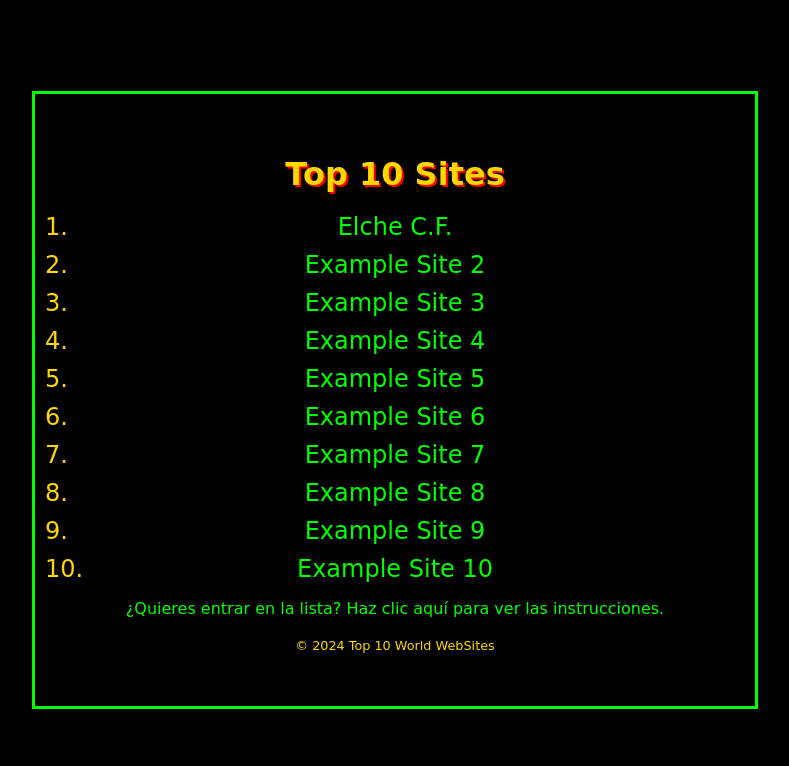
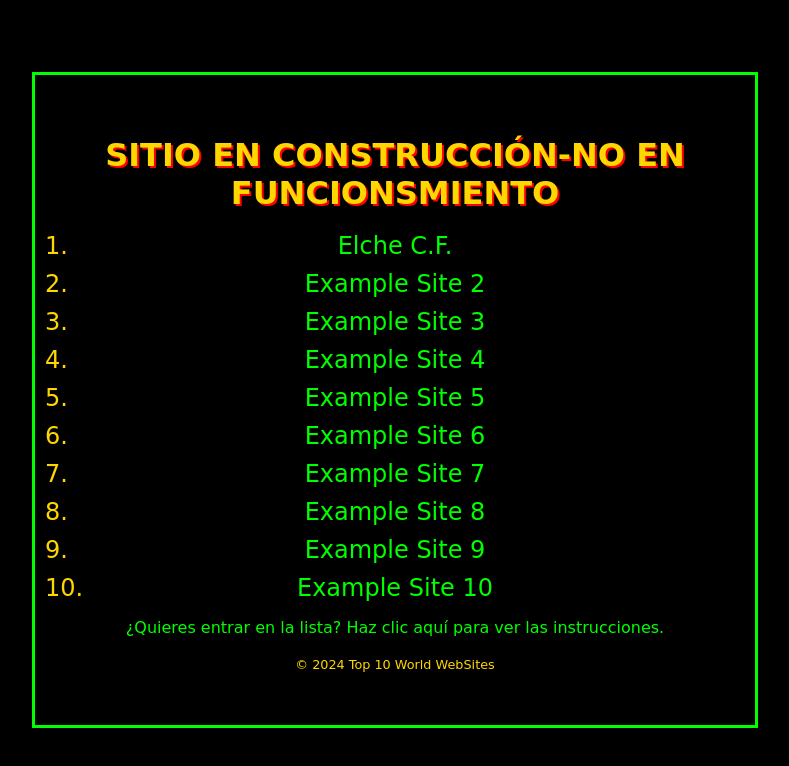
Before and after one commit to next8productions/next8productions.github.io, a plain HTML site: page index.html in a window 1280 px wide. Shown: the whole page, without its empty margins (245-1034 px from the left). Drawn offline with Linux system fonts and the light colour scheme; a web font is replaced by a local one.

Commit message:
Add files via upload

```diff
--- a/index.html
+++ b/index.html
@@ -9,7 +9,7 @@
 <body>
     <div class="container">
         <header>
-            <h1>Top 10 Sites</h1>
+            <h1>SITIO EN CONSTRUCCIÓN-NO EN FUNCIONSMIENTO</h1>
         </header>
         <main>
             <ol>
```
